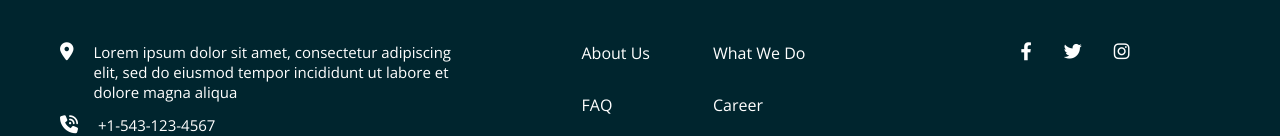
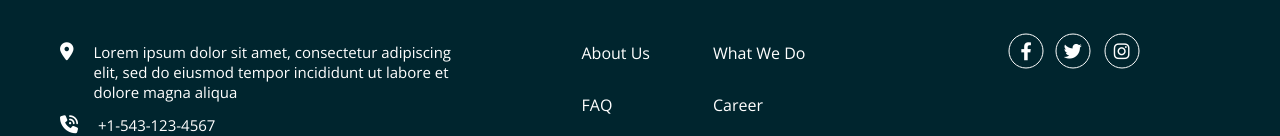
Before and after one commit to Bested101/Huddle-landing-page-with-alternating-feature-blocks, a plain HTML site: page index.html in a window 1280 px wide. Shown: the part 2352-2488 px from the top of the page. Drawn offline with nearby package versions, Linux system fonts and the light colour scheme.

Commit message:
Add files via upload

```diff
--- a/index.html
+++ b/index.html
@@ -96,9 +96,9 @@
           <span>Contact Us</span>
         </div>
         <div class="media">
-          <i class="fa-brands fa-facebook-f"><div></div></i>
-          <i class="fa-brands fa-twitter"><div></div></i>
-          <i class="fa-brands fa-instagram"><div></div></i>
+          <i class="fa-brands fa-facebook-f"><span></span></i>
+          <i class="fa-brands fa-twitter"><span></span></i>
+          <i class="fa-brands fa-instagram"><span></span></i>
         </div>
       </div>
       <p>&copy; Copyright 2018 Huddle. All rights reserved.</p>
```
